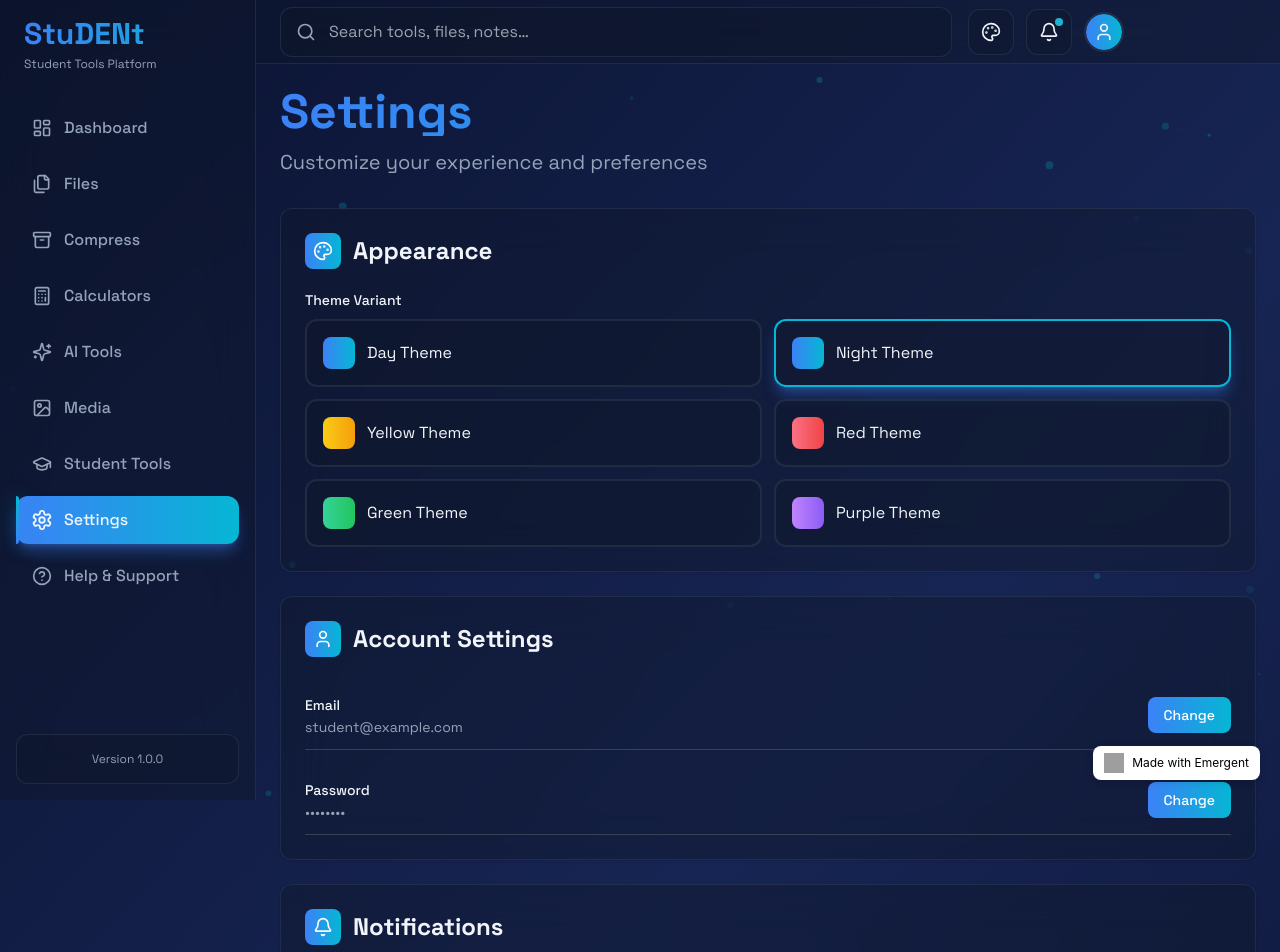
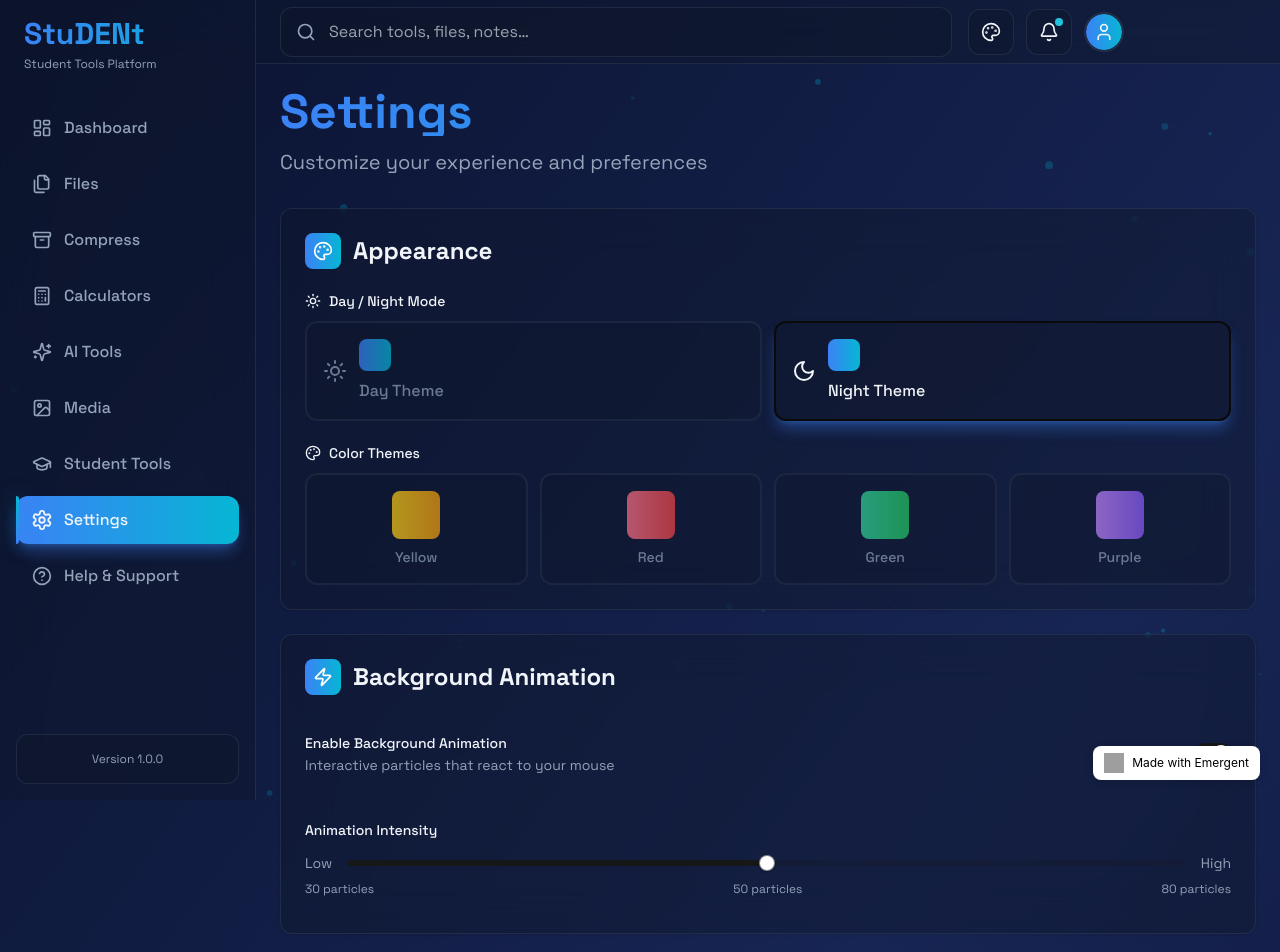
Before and after one commit to ravitejabolla756-sys/student-platform, a React (Create React App) app in the folder frontend/: page /settings in a window 1280 px wide. Shown: the top 952 px of the page. Built offline with nearby package versions, Linux system fonts and the light colour scheme; grey boxes are pictures that could not be loaded.

Commit message:
auto-commit for 5d759a1b-8c63-46dc-b8e9-94a577b4cbd5

```diff
--- a/frontend/src/pages/SettingsPage.jsx
+++ b/frontend/src/pages/SettingsPage.jsx
@@ -1,18 +1,18 @@
 import React, { useEffect, useState } from 'react';
 import { useTheme } from '../context/ThemeContext';
-import { User, Bell, Palette, Shield, HelpCircle } from 'lucide-react';
+import { User, Bell, Palette, Shield, Sun, Moon, Zap } from 'lucide-react';
 import { Card } from '../components/ui/card';
 import { Switch } from '../components/ui/switch';
 import { Label } from '../components/ui/label';
+import { Slider } from '../components/ui/slider';
 
 const SettingsPage = () => {
-  const { theme, changeTheme, themes, currentTheme } = useTheme();
+  const { theme, changeTheme, themes, currentTheme, animationEnabled, toggleAnimation, animationIntensity, setIntensity } = useTheme();
   const [visible, setVisible] = useState(false);
   const [settings, setSettings] = useState({
     emailNotifications: true,
     pushNotifications: false,
     autoSave: true,
-    darkMode: true,
   });
 
   useEffect(() => {
@@ -22,6 +22,21 @@ const SettingsPage = () => {
   const toggleSetting = (key) => {
     setSettings((prev) => ({ ...prev, [key]: !prev[key] }));
   };
+
+  const intensityValue = {
+    low: 0,
+    medium: 50,
+    high: 100,
+  }[animationIntensity] || 50;
+
+  const handleIntensityChange = (value) => {
+    const intensity = value[0] <= 33 ? 'low' : value[0] <= 66 ? 'medium' : 'high';
+    setIntensity(intensity);
+  };
+
+  // Group themes
+  const dayNightThemes = ['day', 'night'];
+  const colorThemes = ['yellow', 'red', 'green', 'purple'];
 
   return (
     <div className="max-w-5xl mx-auto space-y-8">
@@ -37,50 +52,139 @@ const SettingsPage = () => {
       </div>
 
       <div className="space-y-6">
+        {/* Appearance Section */}
         <div
           className={`transform transition-all duration-700 delay-100 ${
             visible ? 'translate-y-0 opacity-100' : 'translate-y-8 opacity-0'
           }`}
         >
-          <Card className={`p-6 ${theme.cardBg} backdrop-blur-xl border ${theme.cardBorder}`}>
+          <Card className={`p-6 ${theme.cardBg} backdrop-blur-xl border ${theme.cardBorder} hover-lift`}>
             <div className="flex items-center gap-3 mb-6">
               <div className={`p-2 rounded-lg bg-gradient-to-r ${theme.accent}`}>
                 <Palette className="w-5 h-5 text-white" />
               </div>
               <h2 className={`text-2xl font-bold ${theme.text}`}>Appearance</h2>
             </div>
-            <div className="space-y-4">
-              <div>
-                <Label className={`${theme.text} mb-3 block`}>Theme Variant</Label>
-                <div className="grid grid-cols-1 md:grid-cols-2 gap-3">
-                  {Object.keys(themes).map((key) => (
+
+            {/* Day/Night Themes */}
+            <div className="mb-6">
+              <Label className={`${theme.text} mb-3 block flex items-center gap-2`}>
+                <Sun className="w-4 h-4" />
+                Day / Night Mode
+              </Label>
+              <div className="grid grid-cols-2 gap-3">
+                {dayNightThemes.map((key) => (
                   <button
                     key={key}
                     onClick={() => changeTheme(key)}
-                      className={`p-4 rounded-xl border-2 transition-all duration-300 ${
+                    className={`p-4 rounded-xl border-2 transition-all duration-300 hover-lift ${
                       currentTheme === key
-                          ? `border-cyan-500 ${theme.cardBg} shadow-lg ${theme.glowHover}`
-                          : `${theme.cardBorder} ${theme.cardBg} hover:border-cyan-500/50`
+                        ? `border-current ${theme.cardBg} shadow-lg ${theme.glowHover}`
+                        : `${theme.cardBorder} ${theme.cardBg} hover:border-current opacity-70 hover:opacity-100`
                     }`}
                   >
                     <div className="flex items-center gap-3">
-                        <div className={`w-8 h-8 rounded-lg bg-gradient-to-r ${themes[key].accent}`}></div>
-                        <span className={theme.text}>{themes[key].name}</span>
+                      {key === 'day' ? (
+                        <Sun className={`w-6 h-6 ${currentTheme === key ? theme.text : theme.textMuted}`} />
+                      ) : (
+                        <Moon className={`w-6 h-6 ${currentTheme === key ? theme.text : theme.textMuted}`} />
+                      )}
+                      <div className="flex-1 text-left">
+                        <div className={`w-8 h-8 rounded-lg bg-gradient-to-r ${themes[key].accent} mb-2`}></div>
+                        <span className={`font-medium ${currentTheme === key ? theme.text : theme.textMuted}`}>
+                          {themes[key].name}
+                        </span>
+                      </div>
                     </div>
                   </button>
                 ))}
               </div>
             </div>
+
+            {/* Color Themes */}
+            <div>
+              <Label className={`${theme.text} mb-3 block flex items-center gap-2`}>
+                <Palette className="w-4 h-4" />
+                Color Themes
+              </Label>
+              <div className="grid grid-cols-2 md:grid-cols-4 gap-3">
+                {colorThemes.map((key) => (
+                  <button
+                    key={key}
+                    onClick={() => changeTheme(key)}
+                    className={`p-4 rounded-xl border-2 transition-all duration-300 hover-lift ${
+                      currentTheme === key
+                        ? `border-current ${theme.cardBg} shadow-lg ${theme.glowHover}`
+                        : `${theme.cardBorder} ${theme.cardBg} hover:border-current opacity-70 hover:opacity-100`
+                    }`}
+                  >
+                    <div className="flex flex-col items-center gap-2">
+                      <div className={`w-12 h-12 rounded-lg bg-gradient-to-r ${themes[key].accent}`}></div>
+                      <span className={`text-sm font-medium ${currentTheme === key ? theme.text : theme.textMuted}`}>
+                        {themes[key].name.replace(' Theme', '')}
+                      </span>
+                    </div>
+                  </button>
+                ))}
+              </div>
             </div>
           </Card>
         </div>
 
+        {/* Animation Controls */}
+        <div
+          className={`transform transition-all duration-700 delay-150 ${
+            visible ? 'translate-y-0 opacity-100' : 'translate-y-8 opacity-0'
+          }`}
+        >
+          <Card className={`p-6 ${theme.cardBg} backdrop-blur-xl border ${theme.cardBorder} hover-lift`}>
+            <div className="flex items-center gap-3 mb-6">
+              <div className={`p-2 rounded-lg bg-gradient-to-r ${theme.accent}`}>
+                <Zap className="w-5 h-5 text-white" />
+              </div>
+              <h2 className={`text-2xl font-bold ${theme.text}`}>Background Animation</h2>
+            </div>
+            <div className="space-y-6">
+              <div className="flex items-center justify-between py-3">
+                <div>
+                  <Label className={theme.text}>Enable Background Animation</Label>
+                  <p className={`text-sm ${theme.textMuted}`}>Interactive particles that react to your mouse</p>
+                </div>
+                <Switch checked={animationEnabled} onCheckedChange={toggleAnimation} />
+              </div>
+
+              {animationEnabled && (
+                <div className="py-3">
+                  <Label className={`${theme.text} mb-4 block`}>Animation Intensity</Label>
+                  <div className="flex items-center gap-4">
+                    <span className={`text-sm ${theme.textMuted}`}>Low</span>
+                    <Slider
+                      value={[intensityValue]}
+                      onValueChange={handleIntensityChange}
+                      max={100}
+                      step={1}
+                      className="flex-1"
+                    />
+                    <span className={`text-sm ${theme.textMuted}`}>High</span>
+                  </div>
+                  <div className="flex justify-between mt-2">
+                    <span className={`text-xs ${theme.textMuted}`}>30 particles</span>
+                    <span className={`text-xs ${theme.textMuted}`}>50 particles</span>
+                    <span className={`text-xs ${theme.textMuted}`}>80 particles</span>
+                  </div>
+                </div>
+              )}
+            </div>
+          </Card>
+        </div>
+
+        {/* Account Settings */}
         <div
           className={`transform transition-all duration-700 delay-200 ${
             visible ? 'translate-y-0 opacity-100' : 'translate-y-8 opacity-0'
           }`}
         >
-          <Card className={`p-6 ${theme.cardBg} backdrop-blur-xl border ${theme.cardBorder}`}>
+          <Card className={`p-6 ${theme.cardBg} backdrop-blur-xl border ${theme.cardBorder} hover-lift`}>
             <div className="flex items-center gap-3 mb-6">
               <div className={`p-2 rounded-lg bg-gradient-to-r ${theme.accent}`}>
                 <User className="w-5 h-5 text-white" />
@@ -93,7 +197,7 @@ const SettingsPage = () => {
                   <Label className={theme.text}>Email</Label>
                   <p className={`text-sm ${theme.textMuted}`}>student@example.com</p>
                 </div>
-                <button className={`px-4 py-2 rounded-lg bg-gradient-to-r ${theme.accent} text-white text-sm font-medium`}>
+                <button className={`px-4 py-2 rounded-lg bg-gradient-to-r ${theme.accent} text-white text-sm font-medium button-glow`}>
                   Change
                 </button>
               </div>
@@ -102,7 +206,7 @@ const SettingsPage = () => {
                   <Label className={theme.text}>Password</Label>
                   <p className={`text-sm ${theme.textMuted}`}>••••••••</p>
                 </div>
-                <button className={`px-4 py-2 rounded-lg bg-gradient-to-r ${theme.accent} text-white text-sm font-medium`}>
+                <button className={`px-4 py-2 rounded-lg bg-gradient-to-r ${theme.accent} text-white text-sm font-medium button-glow`}>
                   Change
                 </button>
               </div>
@@ -110,12 +214,13 @@ const SettingsPage = () => {
           </Card>
         </div>
 
+        {/* Notifications */}
         <div
           className={`transform transition-all duration-700 delay-300 ${
             visible ? 'translate-y-0 opacity-100' : 'translate-y-8 opacity-0'
           }`}
         >
-          <Card className={`p-6 ${theme.cardBg} backdrop-blur-xl border ${theme.cardBorder}`}>
+          <Card className={`p-6 ${theme.cardBg} backdrop-blur-xl border ${theme.cardBorder} hover-lift`}>
             <div className="flex items-center gap-3 mb-6">
               <div className={`p-2 rounded-lg bg-gradient-to-r ${theme.accent}`}>
                 <Bell className="w-5 h-5 text-white" />
@@ -147,12 +252,13 @@ const SettingsPage = () => {
           </Card>
         </div>
 
+        {/* Preferences */}
         <div
           className={`transform transition-all duration-700 delay-400 ${
             visible ? 'translate-y-0 opacity-100' : 'translate-y-8 opacity-0'
           }`}
         >
-          <Card className={`p-6 ${theme.cardBg} backdrop-blur-xl border ${theme.cardBorder}`}>
+          <Card className={`p-6 ${theme.cardBg} backdrop-blur-xl border ${theme.cardBorder} hover-lift`}>
             <div className="flex items-center gap-3 mb-6">
               <div className={`p-2 rounded-lg bg-gradient-to-r ${theme.accent}`}>
                 <Shield className="w-5 h-5 text-white" />
```
Lines whose indentation alone changed are shown as unchanged.
